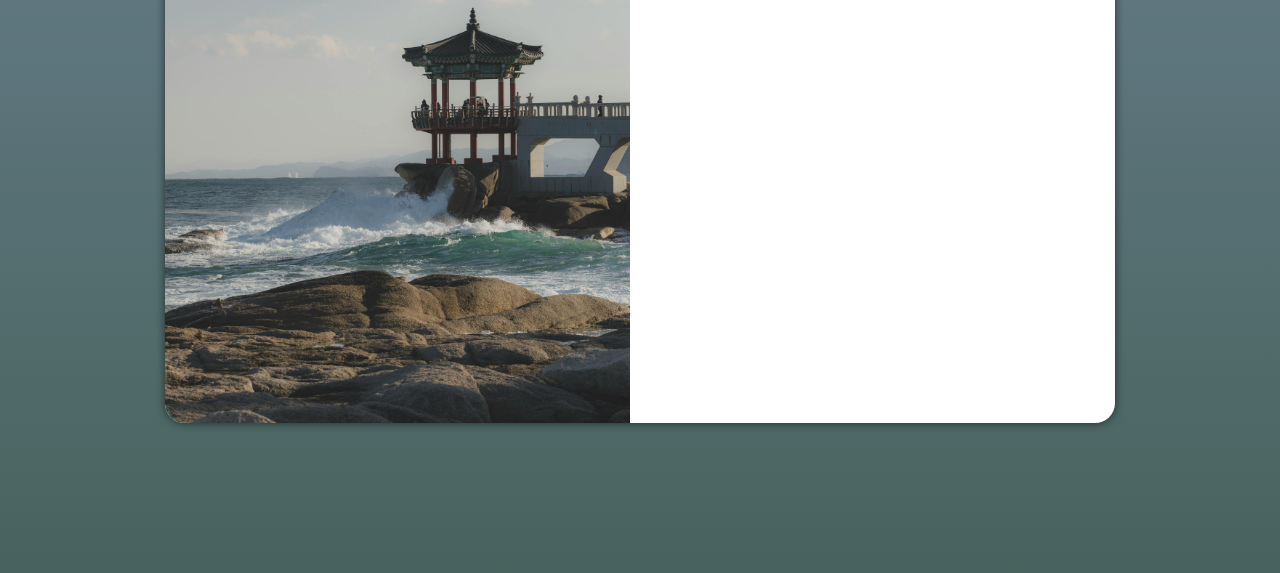
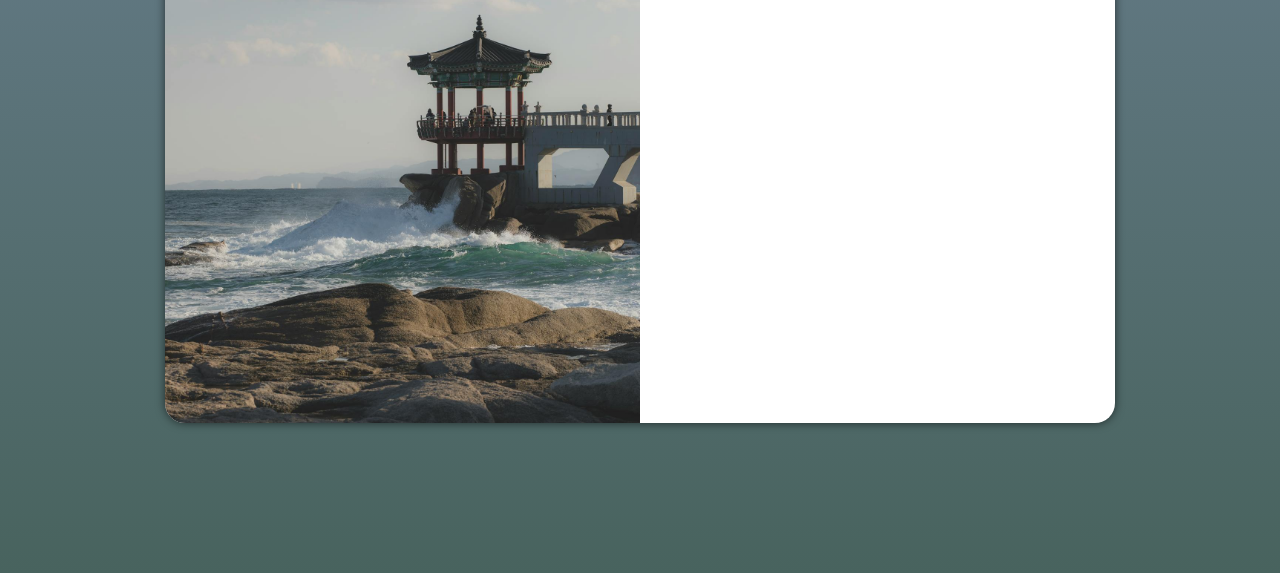
Before and after one commit to vinikruger12/projeto-login, a plain HTML site: page index.html in a window 1280 px wide. Shown: the part 227-800 px from the top of the page. Drawn offline with Linux system fonts and the light colour scheme.

Commit message:
Update style.css

```diff
--- a/estilos/style.css
+++ b/estilos/style.css
@@ -34,7 +34,7 @@ section#login{
     transform: translate(-50%, -50%);
 
     background-color: white;
-    padding: 10px;
+
     width: 250px;
     height: 500px;
     border-radius: 20px;
@@ -47,13 +47,13 @@ section#login{
 
 
 section#login > div#foto{
-    background-color: aqua;
+
     background-image: url(../imagens/praia.jpg);
     height: 200px;
     background-size: cover;
     background-position: center center;
     background-attachment: fixed;
-    margin: -10px;
+
     display: block;
 }
 
```
